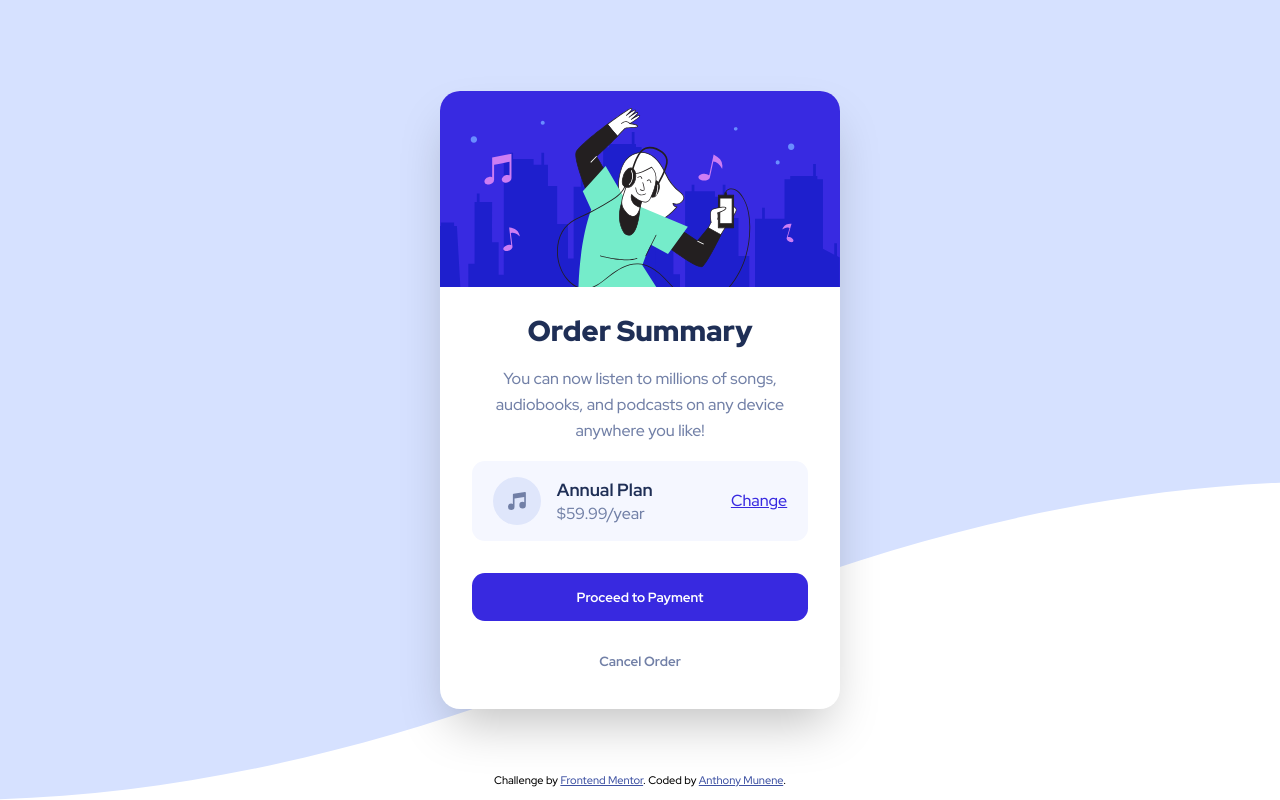
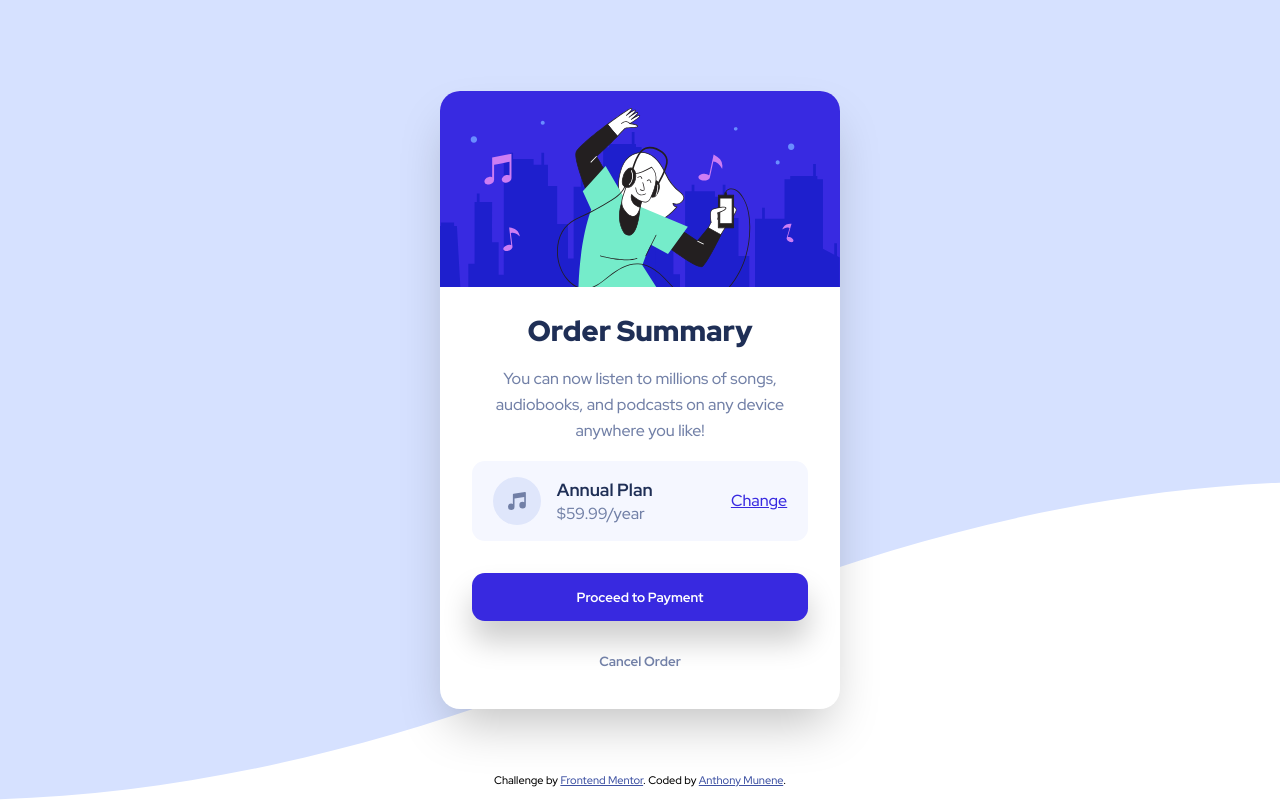
Before and after one commit to AnthonyMuneneAM/order-summary-component-main, a plain HTML site: page index.html in a window 1280 px wide. Drawn offline with Linux system fonts and the light colour scheme.

Commit message:
Add box shadow to button

```diff
--- a/css/main.css
+++ b/css/main.css
@@ -101,6 +101,7 @@ body{
     color: #fff;
     font-weight: 700;
     margin-bottom: 1rem;
+    box-shadow: rgba(0, 0, 0, 0.2) 0px 20px 30px;
 }
 .card .order .btn-group .enter-btn:hover{
     background-color: var(--purple);
```
